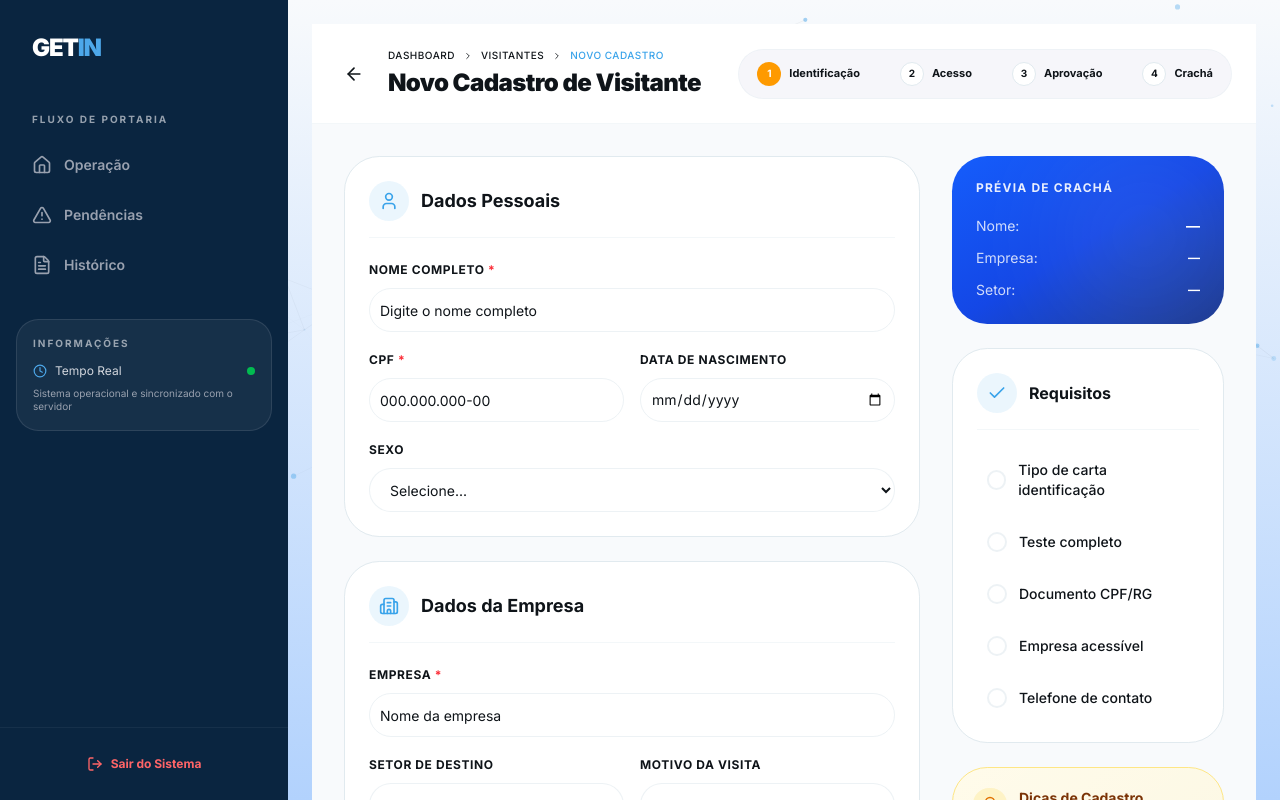
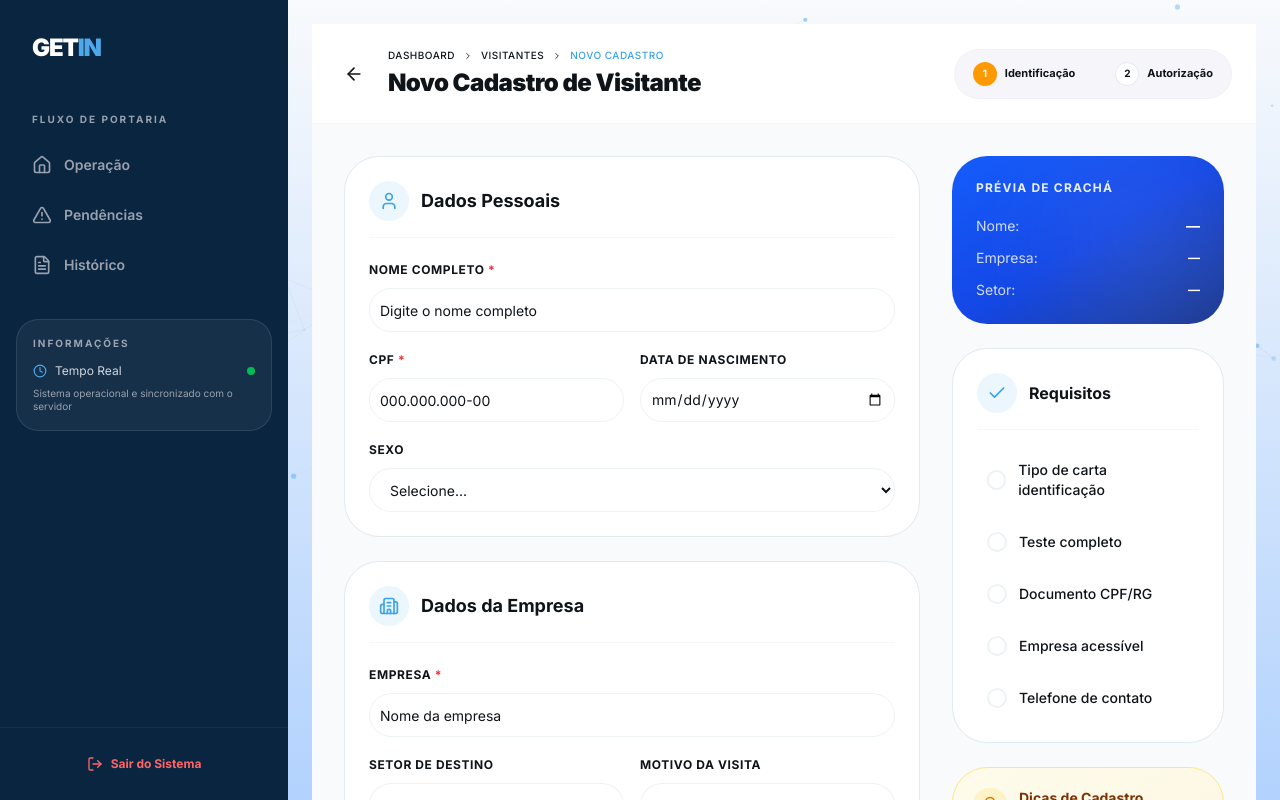
Before and after one commit to ocastroxs/get_in, a Next.js app: page /portaria/novo in a window 1280 px wide. Shown: the top 800 px of the page. Built offline with nearby package versions, Linux system fonts and the light colour scheme.

Commit message:
fix: restaurar breadcrumb de 2 passos na página de nova portaria

```diff
--- a/src/app/portaria/novo/page.jsx
+++ b/src/app/portaria/novo/page.jsx
@@ -114,28 +114,26 @@ export default function NovoCadastroPage() {
           </div>
         </div>
 
-        {/* Breadcrumb de Steps - Estilo Imagem */}
+        {/* Breadcrumb de Steps - Corrigido para 2 passos */}
         <div className="flex items-center gap-4 bg-muted/30 p-1.5 rounded-full border border-border/40">
           {[
             { id: 1, label: "Identificação" },
-            { id: 2, label: "Acesso" },
-            { id: 3, label: "Aprovação" },
-            { id: 4, label: "Crachá" }
+            { id: 2, label: "Autorização" }
           ].map((s) => (
             <div key={s.id} className="flex items-center gap-2 px-3 py-1.5 rounded-full transition-all duration-300">
               <div className={`w-6 h-6 rounded-full flex items-center justify-center text-[10px] font-bold ${
-                (step === 1 && s.id === 1) || (step === 2 && s.id === 3)
+                step === s.id
                   ? "bg-amber-500 text-white shadow-lg shadow-amber-500/30"
-                  : (step === 2 && s.id < 3) || (step === 1 && s.id < 1)
+                  : step > s.id
                     ? "bg-emerald-500 text-white"
                     : "bg-white text-muted-foreground border border-border"
               }`}>
-                {(step === 2 && s.id < 3) ? <Check size={12} /> : s.id}
+                {step > s.id ? <Check size={12} /> : s.id}
               </div>
               <span className={`text-[11px] font-bold ${
-                (step === 1 && s.id === 1) || (step === 2 && s.id === 3)
+                step === s.id
                   ? "text-foreground"
-                  : (step === 2 && s.id < 3)
+                  : step > s.id
                     ? "text-emerald-600"
                     : "text-muted-foreground"
               }`}>
```
